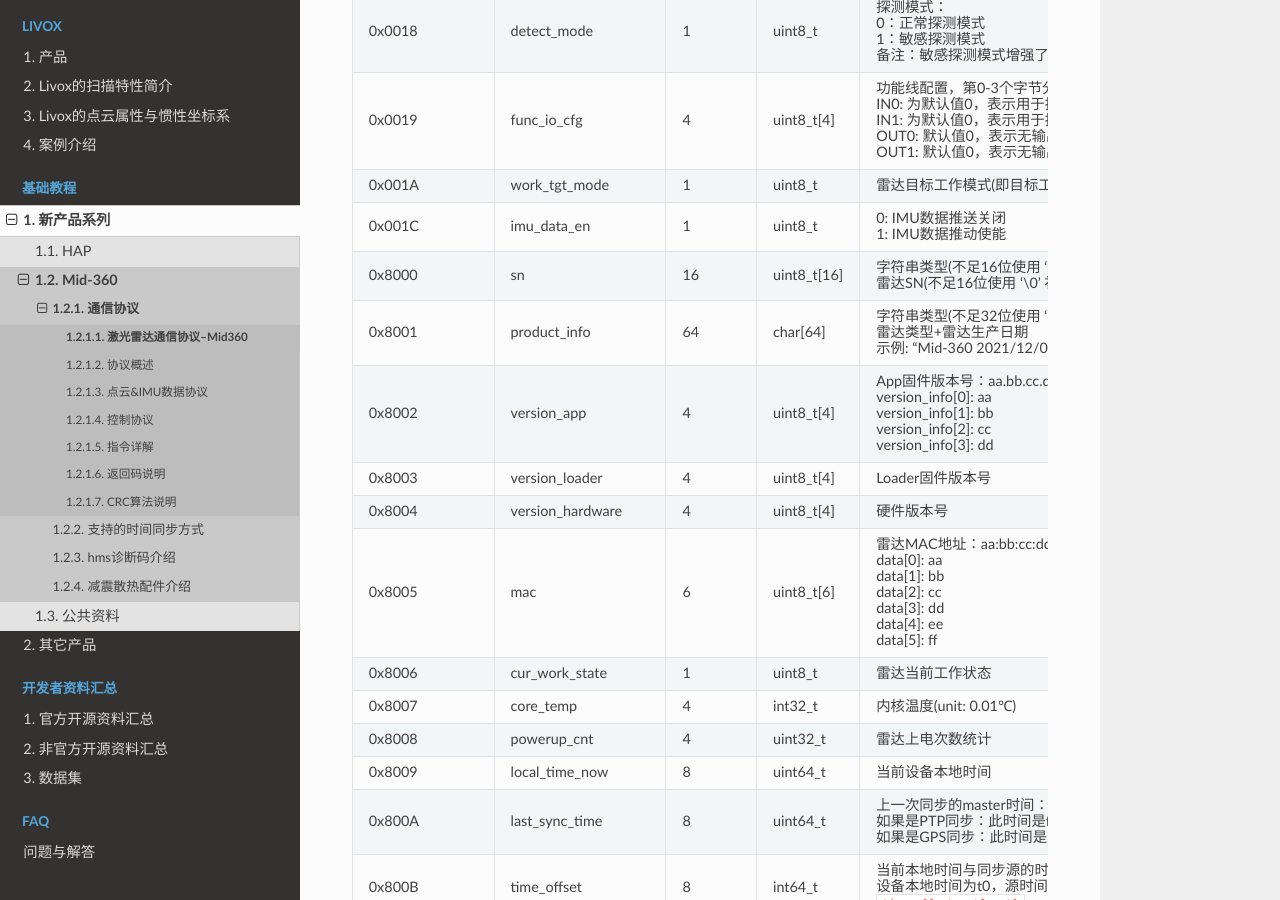
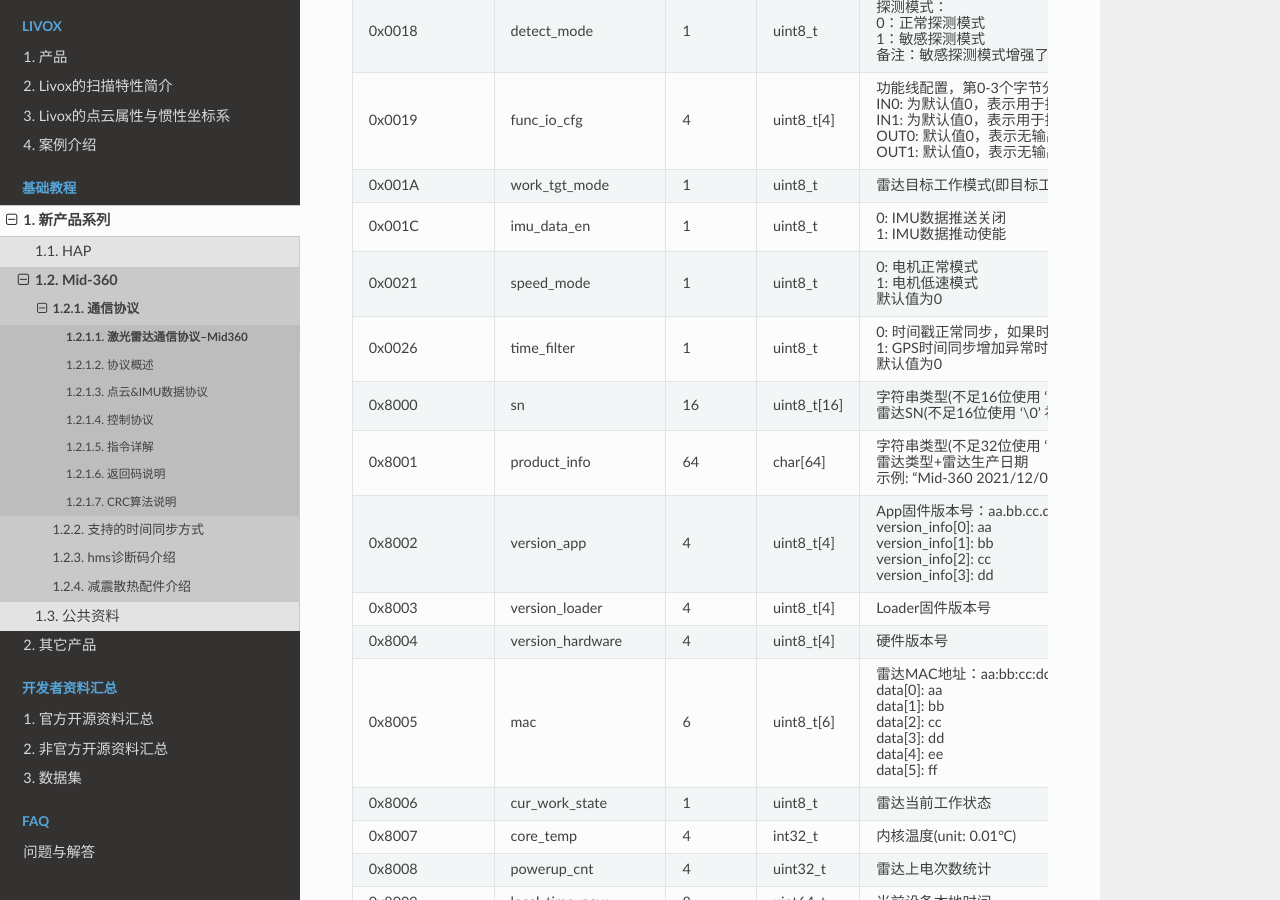
Before and after one commit to Livox-SDK/livox_wiki_cn, a Sphinx documentation site: the page built from source/tutorials/new_product/mid360/livox_eth_protocol_mid360.md, in a window 1280 px wide and 900 px high, scrolled down 12503 px. Built offline with Sphinx 7.4.7 and the Read the Docs theme 3.1.0, drawn with Linux system fonts in a browser that asks for light colours.

Commit message:
SDK新增Key 0x0021和0x0026，hms新增0x0118故障

```diff
--- a/source/tutorials/new_product/mid360/hms_code_mid360.rst
+++ b/source/tutorials/new_product/mid360/hms_code_mid360.rst
@@ -55,6 +55,7 @@
 0x0115              fatal              设备运行环境温度超过承受极限，设备已停止工作      请检查环境温度，或排查散热措施
 0x0116              fatal              设备外部电压异常                                请检查外部电压
 0x0117              fatal              设备参数异常                                    请尝试重启设备恢复
+0x0118              fatal              设备内部器件损坏                                设备不能正常工作，请联系维修人员
 0x0201              warning             扫描模块低温加热中                              请等待加热完成，加热完成后将正常工作
 0x0210-0x0219       error               扫描模块异常，正在尝试自恢复中                   请等待，若长时间未恢复，请尝试重启
 0x0210-0x0219       fatal              扫描模块异常                                    请尝试重启设备恢复
--- a/source/tutorials/new_product/mid360/livox_eth_protocol_mid360.md
+++ b/source/tutorials/new_product/mid360/livox_eth_protocol_mid360.md
@@ -375,6 +375,8 @@
 | 0x0019          | func_io_cfg           | 4        | uint8_t[4]  | 功能线配置，第0-3个字节分别表示IN0、IN1、OUT0、OUT1管脚的功能，对应Mid360 M12航插管脚序号为8、10、12、11<br />IN0: 为默认值0，表示用于接PPS信号输入；其他值无效<br />IN1: 为默认值0，表示用于接GPS报文输入；其他值无效<br />OUT0: 默认值0，表示无输出(外接上拉电阻)；1表示跟随IN0信号；2表示安全区功能输出0；其他值无效<br />OUT1: 默认值0，表示无输出(外接上拉电阻)；1表示跟随IN1信号；2表示安全区功能输出1；其他值无效 | 是                                                 |
 | 0x001A          | work_tgt_mode         | 1        | uint8_t     | 雷达目标工作模式(即目标工作状态)，详见[雷达状态](#1.2 雷达状态) | 是                                                 |
 | 0x001C          | imu_data_en           | 1        | uint8_t     | 0: IMU数据推送关闭<br/>1: IMU数据推动使能                    | 是                                                 |
+| 0x0021          | speed_mode            | 1        | uint8_t     | 0: 电机正常模式<br/>1: 电机低速模式<br/>默认值为0            | 是                                                 |
+| 0x0026          | time_filter           | 1        | uint8_t     | 0: 时间戳正常同步，如果时间回退会导致点云中断<br/>1: GPS时间同步增加异常时间过滤且时间回退不会导致点云中断<br/>默认值为0  | 是                           |
 | 0x8000          | sn                    | 16       | uint8_t[16] | 字符串类型(不足16位使用 '\0' 补齐)<br/>雷达SN(不足16位使用 '\0' 补齐) | 否                                                 |
 | 0x8001          | product_info          | 64       | char[64]    | 字符串类型(不足32位使用 '\0' 补齐)<br/>雷达类型+雷达生产日期<br/>示例: "Mid-360 2021/12/01" | 否                                                 |
 | 0x8002          | version_app           | 4        | uint8_t[4]  | App固件版本号：aa.bb.cc.dd<br/>version_info[0]: aa<br/>version_info[1]: bb<br/>version_info[2]: cc<br/>version_info[3]: dd | 否                                                 |
```
